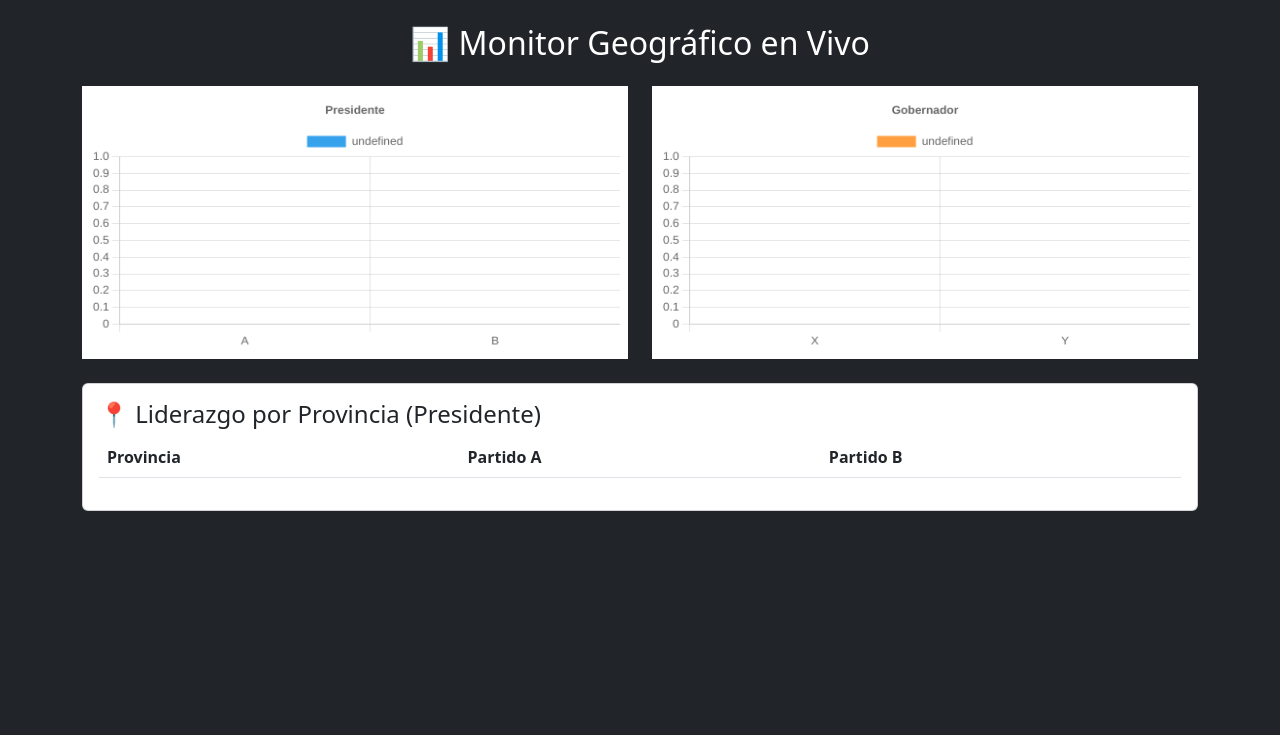
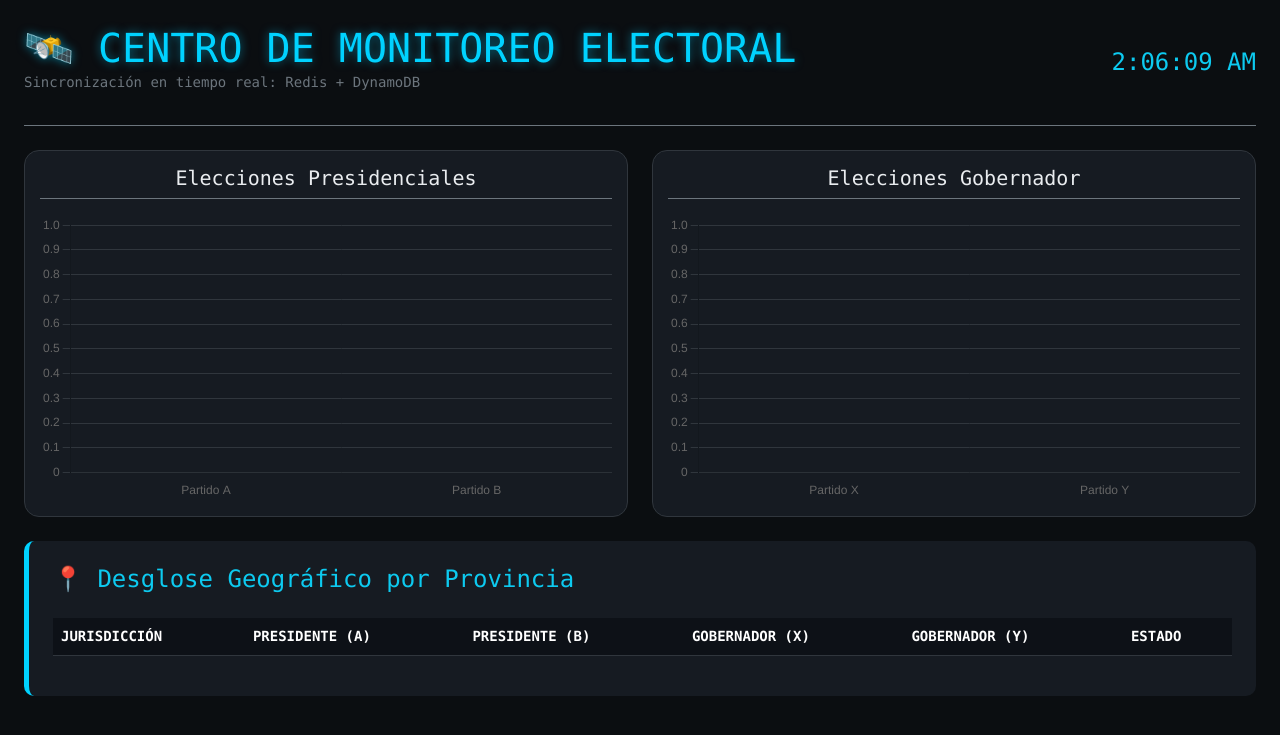
Before and after one commit to Jhonny2003953/BD3, a Flask app: page /dashboard in a window 1280 px wide. Shown: the top 735 px of the page. Run offline with Flask 3, Linux system fonts and the light colour scheme; lists and menus that the app fills with data are empty.

Commit message:
mi mensaje

```diff
--- a/app.py
+++ b/app.py
@@ -5,7 +5,7 @@ from datetime import datetime
 
 app = Flask(__name__)
 
-# --- CONEXIONES ---
+# --- INFRAESTRUCTURA ---
 cache_keydb = redis.Redis(host='localhost', port=6379, decode_responses=True)
 dynamodb = boto3.resource(
     'dynamodb',
@@ -30,7 +30,7 @@ def registrar_voto():
         candidato = request.form.get('candidate')
         eleccion = request.form.get('eleccion_tipo').lower()
 
-        # 1. VALIDACIÓN: Buscar en Redis, si no, ir a DynamoDB (Votacion_Identidad)
+        # 1. VALIDACIÓN DE IDENTIDAD (Redis -> DynamoDB)
         user_data = cache_keydb.hgetall(f"ciudadano:{ci}")
         if not user_data:
             table_id = dynamodb.Table('Votacion_Identidad')
@@ -41,11 +41,11 @@ def registrar_voto():
             else:
                 return jsonify({"status": "error", "message": "CI no habilitado"}), 404
 
-        # 2. SEGURIDAD: Control de Doble Voto
+        # 2. SEGURIDAD: Voto Único
         if not cache_keydb.sadd(f"padron:ha_votado:{eleccion}", ci):
             return jsonify({"status": "error", "message": f"Ya votó para {eleccion}"}), 403
 
-        # 3. CONTEO EN REDIS (Pipeline para eficiencia)
+        # 3. REDIS: Pipeline de Contadores Geográficos
         prov = user_data.get('provincia', 'desconocida').lower()
         pipe = cache_keydb.pipeline()
         pipe.incr(f"votos:{eleccion}:nac:partido:{candidato}")
@@ -53,7 +53,7 @@ def registrar_voto():
         pipe.incr(f"votos:{eleccion}:prov:{prov}:partido:{candidato}")
         pipe.execute()
 
-        # 4. PERSISTENCIA EN DYNAMODB (Escrutinio)
+        # 4. DYNAMODB: Persistencia en Escrutinio
         table_esc = dynamodb.Table('Votacion_Escrutinio')
         table_esc.put_item(Item={
             'PK': f"ELECCION#{eleccion.upper()}",
@@ -63,21 +63,21 @@ def registrar_voto():
             'timestamp': datetime.now().isoformat()
         })
 
-        return jsonify({"status": "success", "message": "Voto procesado correctamente"}), 200
+        return jsonify({"status": "success", "message": "Voto registrado"}), 200
     except Exception as e:
         return jsonify({"status": "error", "message": str(e)}), 500
 
 @app.route('/api/resultados_completos')
 def obtener_resultados():
-    # Lista de provincias para el desglose
     provincias = ['murillo', 'ingavi', 'omaysuyos', 'cercado', 'andres_ibanez']
     geo_data = {}
     for p in provincias:
         geo_data[p] = {
-            "A": int(cache_keydb.get(f"votos:presidente:prov:{p}:partido:A") or 0),
-            "B": int(cache_keydb.get(f"votos:presidente:prov:{p}:partido:B") or 0)
+            "presi_A": int(cache_keydb.get(f"votos:presidente:prov:{p}:partido:A") or 0),
+            "presi_B": int(cache_keydb.get(f"votos:presidente:prov:{p}:partido:B") or 0),
+            "gober_X": int(cache_keydb.get(f"votos:gobernador:prov:{p}:partido:X") or 0),
+            "gober_Y": int(cache_keydb.get(f"votos:gobernador:prov:{p}:partido:Y") or 0)
         }
-
     return jsonify({
         "presidente": {
             "A": int(cache_keydb.get("votos:presidente:nac:partido:A") or 0),
--- a/templates/dashboard.html
+++ b/templates/dashboard.html
@@ -2,33 +2,89 @@
 <html lang="es">
 <head>
     <meta charset="UTF-8">
-    <title>Dashboard Electoral</title>
+    <title>SIVRE - Centro de Monitoreo</title>
     <script src="https://cdn.jsdelivr.net/npm/chart.js"></script>
-    <link rel="stylesheet" href="https://cdn.jsdelivr.net/npm/bootstrap@5.3.0/dist/css/bootstrap.min.css">
+    <link href="https://cdn.jsdelivr.net/npm/bootstrap@5.3.0/dist/css/bootstrap.min.css" rel="stylesheet">
+    <style>
+        body { background-color: #0b0e11; color: #e9ecef; font-family: 'Consolas', monospace; }
+        .stat-card { background: #161b22; border-radius: 10px; border-left: 5px solid #00d2ff; transition: 0.3s; }
+        .stat-card:hover { transform: translateY(-5px); background: #1c2128; }
+        .table { color: #e9ecef; border-color: #30363d; }
+        .table-dark { --bs-table-bg: #0d1117; }
+        .chart-container { background: #161b22; padding: 15px; border-radius: 15px; border: 1px solid #30363d; }
+        .neon-text { color: #00d2ff; text-shadow: 0 0 10px rgba(0, 210, 255, 0.5); }
+        .trend-up { color: #00ff88; }
+        .trend-down { color: #ff4b2b; }
+    </style>
 </head>
-<body class="bg-dark text-white">
-    <div class="container mt-4">
-        <h2 class="text-center">📊 Monitor Geográfico en Vivo</h2>
+<body>
+    <div class="container-fluid p-4">
+        <header class="d-flex justify-content-between align-items-center mb-4 border-bottom pb-3 border-secondary">
+            <div>
+                <h1 class="neon-text mb-0">🛰️ CENTRO DE MONITOREO ELECTORAL</h1>
+                <p class="text-secondary small">Sincronización en tiempo real: Redis + DynamoDB</p>
+            </div>
+            <div id="clock" class="h4 text-info"></div>
+        </header>
+
+        <div class="row g-4">
+            <div class="col-lg-6">
+                <div class="chart-container">
+                    <h5 class="text-center mb-3 border-bottom border-secondary pb-2">Elecciones Presidenciales</h5>
+                    <canvas id="cP"></canvas>
+                </div>
+            </div>
+            <div class="col-lg-6">
+                <div class="chart-container">
+                    <h5 class="text-center mb-3 border-bottom border-secondary pb-2">Elecciones Gobernador</h5>
+                    <canvas id="cG"></canvas>
+                </div>
+            </div>
+        </div>
+
         <div class="row mt-4">
-            <div class="col-md-6"><canvas id="cPresi" class="bg-white p-2"></canvas></div>
-            <div class="col-md-6"><canvas id="cGober" class="bg-white p-2"></canvas></div>
-        </div>
-        <div class="card mt-4 p-3 text-dark">
-            <h4>📍 Liderazgo por Provincia (Presidente)</h4>
-            <table class="table">
-                <thead><tr><th>Provincia</th><th>Partido A</th><th>Partido B</th></tr></thead>
+            <div class="col-12">
+                <div class="stat-card p-4">
+                    <h4 class="mb-4 text-info">📍 Desglose Geográfico por Provincia</h4>
+                    <div class="table-responsive">
+                        <table class="table table-dark table-hover align-middle">
+                            <thead class="text-uppercase text-secondary small">
+                                <tr>
+                                    <th>Jurisdicción</th>
+                                    <th>Presidente (A)</th>
+                                    <th>Presidente (B)</th>
+                                    <th>Gobernador (X)</th>
+                                    <th>Gobernador (Y)</th>
+                                    <th>Estado</th>
+                                </tr>
+                            </thead>
                             <tbody id="tBody"></tbody>
                         </table>
                     </div>
                 </div>
+            </div>
+        </div>
+    </div>
 
     <script>
-        const ctxP = document.getElementById('cPresi').getContext('2d');
-        const ctxG = document.getElementById('cGober').getContext('2d');
-        const chartP = new Chart(ctxP, { type: 'bar', data: { labels: ['A', 'B'], datasets: [{ data: [0,0], backgroundColor: '#36a2eb' }] }, options: { plugins: { title: { display: true, text: 'Presidente' } } } });
-        const chartG = new Chart(ctxG, { type: 'bar', data: { labels: ['X', 'Y'], datasets: [{ data: [0,0], backgroundColor: '#ff9f40' }] }, options: { plugins: { title: { display: true, text: 'Gobernador' } } } });
+        const clock = () => document.getElementById('clock').innerText = new Date().toLocaleTimeString();
+        setInterval(clock, 1000);
+
+        const cfg = (label, color) => ({
+            type: 'bar',
+            data: { labels: label, datasets: [{ data: [0, 0], backgroundColor: color, borderRadius: 5 }] },
+            options: {
+                responsive: true,
+                plugins: { legend: { display: false } },
+                scales: { y: { beginAtZero: true, grid: { color: '#30363d' } }, x: { grid: { display: false } } }
+            }
+        });
+
+        const chartP = new Chart(document.getElementById('cP'), cfg(['Partido A', 'Partido B'], ['#36a2eb', '#ff4b2b']));
+        const chartG = new Chart(document.getElementById('cG'), cfg(['Partido X', 'Partido Y'], ['#00ff88', '#ffcc00']));
 
         async function update() {
+            try {
                 const res = await fetch('/api/resultados_completos');
                 const d = await res.json();
 
@@ -38,9 +94,18 @@
 
                 let html = '';
                 for(let p in d.provincias) {
-                html += `<tr><td>${p.toUpperCase()}</td><td>${d.provincias[p].A}</td><td>${d.provincias[p].B}</td></tr>`;
+                    const v = d.provincias[p];
+                    html += `<tr>
+                        <td class="fw-bold">${p.toUpperCase()}</td>
+                        <td class="text-primary">${v.presi_A}</td>
+                        <td class="text-danger">${v.presi_B}</td>
+                        <td class="text-success">${v.gober_X}</td>
+                        <td class="text-warning">${v.gober_Y}</td>
+                        <td><span class="badge bg-success">ACTIVO</span></td>
+                    </tr>`;
                 }
                 document.getElementById('tBody').innerHTML = html;
+            } catch(e) { console.error("Error de enlace:", e); }
         }
         setInterval(update, 2000);
     </script>
```
Also changed, not shown: templates/index.html (+46 -31 lines). Lines whose indentation alone changed are shown as unchanged.
